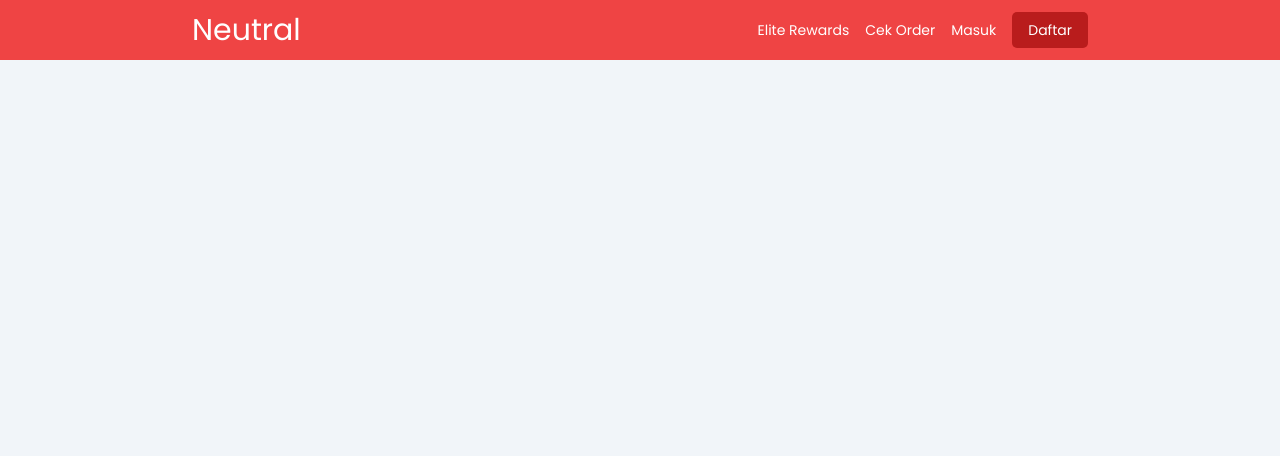
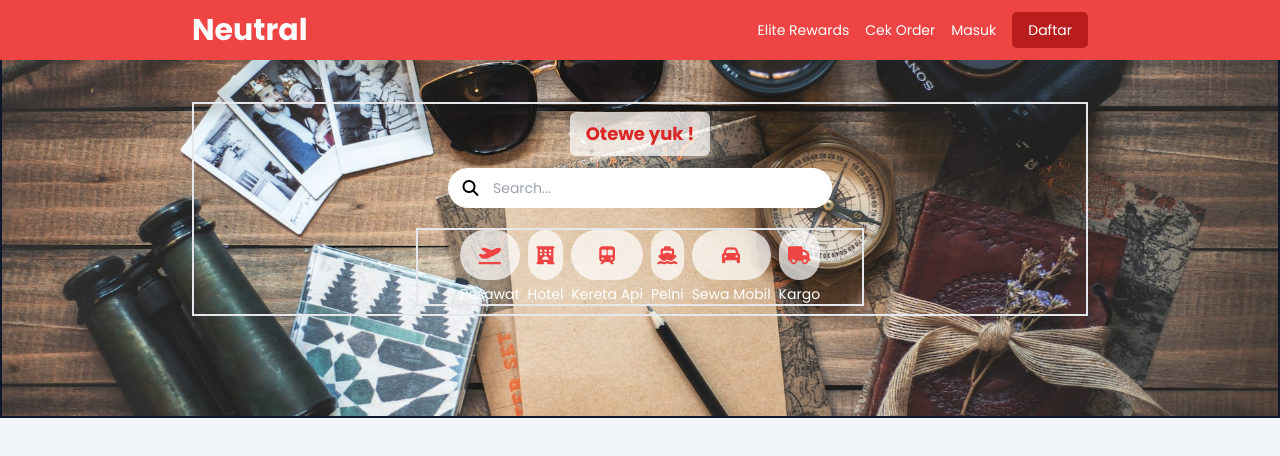
Before and after one commit to elangyudha280/ELANG_YUDHA_RAKASIWI--TEST-SINTEGRA-INOVASI-TEKNOLOGI-, a React (Create React App) app: page / in a window 1280 px wide. Shown: the top 456 px of the page. Built offline with nearby package versions, Linux system fonts and the light colour scheme.

Commit message:
selesai membuat component icon travel

```diff
--- a/src/App.js
+++ b/src/App.js
@@ -16,6 +16,7 @@ function App() {
        {/* component navbar */}
        <Navbar/>
        {/* component jumbotron */}
+       <Jumbotron/>
       </section>
     </>
   );
--- a/src/component/jumbotron.jsx
+++ b/src/component/jumbotron.jsx
@@ -1,12 +1,29 @@
 
-
+// import component container item
+import IconContainerItem from './jumbotronItem/iconContainerItem'
 
 // component jumbotron
 const Jumbotron = ()=>{
     return(
-       <setion className="jumbtron relative w-full h-[700px] border-2">
+       <section className="jumbotron px-2 py-[100px] relative w-full  border-2 border-slate-900 bg-[url('./travel.jpg')] bg-cover bg-no-repeat bg-center">
 
-       </setion>
+         <div className="container-jumbotron max-w-4xl border-2 p-2 mx-auto">
+             {/* component input search */}
+            <h2 className="title-jumbotron text-lg  w-max py-2 px-4 rounded-md mx-auto bg-white/70 backdrop-sm text-red-600 font-bold">
+                Otewe yuk !
+            </h2>
+            <div className="input-group grid grid-cols-[auto_1fr] auto-rows-auto overflow-hidden max-w-sm mx-auto mt-3 rounded-full h-[40px]  bg-white">
+                <div className="icon-search w-[45px] h-full  grid place-items-center">
+                <i className="fa-solid fa-magnifying-glass text-md"></i>
+                </div>
+                <input type="text" name="" id="" placeholder='Search...' className="w-full h-full focus:outline-none   active:border-0 active:outline-0 border-0 outline-0 pr-5 text-sm" />
+            </div>
+           {/* component icon travel */}
+           <IconContainerItem />
+         </div>
+
+
+       </section>
     )
 }
 
--- /dev/null
+++ b/src/component/jumbotronItem/iconContainerItem.jsx
@@ -0,0 +1,29 @@
+
+// component icon item
+const IconItem =({icon,textIcon}) => {
+    return (
+        <div className="icon-travel w-[auto] h-[auto] ">
+          <div className="icon w-full rounded-full mx-auto w-[50px] h-[50px] bg-white/70 grid place-items-center cursor-pointer transition-all duration-200 hover:bg-white/100 text-lg">
+          <i className={icon}></i>
+          </div>
+          <p className="text-center text-sm text-white mt-1">{textIcon}</p>
+        </div>
+    )
+}
+
+
+// COMPONENT JUMBOTRON ITEM (CONTAINER ICON)
+const IconContainerItem = ()=>{
+    return(
+      <section className="container-icon border-2 mx-auto max-w-md mt-5 flex justify-center gap-2 items-center  flex-wrap">
+            <IconItem icon='fa-solid fa-plane-departure text-md text-red-500' textIcon='Pesawat'/>
+            <IconItem icon="fa-solid fa-hotel text-red-500" textIcon='Hotel' />
+            <IconItem icon="fa-solid fa-train-subway text-red-500" textIcon='Kereta Api' />
+            <IconItem icon="fa-solid fa-ship text-red-500" textIcon='Pelni' />
+            <IconItem icon="fa-solid fa-car text-red-500" textIcon='Sewa Mobil' />
+            <IconItem icon="fa-solid fa-truck text-red-500" textIcon='Kargo' />
+      </section>
+    )
+}
+
+export default IconContainerItem;
--- a/src/component/navbar.jsx
+++ b/src/component/navbar.jsx
@@ -32,17 +32,16 @@ const Navbar = ()=>{
     return (
              <nav className="navbar w-full fixed p-3 bg-red-500 z-[10] ">
             <section className="nav-container  mx-auto relative  max-w-4xl flex flex-col sm:flex-row ">
-             <h2 className="title-nav text-3xl text-white fw-bold"><a href="#" className="no-underline text-inherit">Neutral</a></h2>
-
-             <div className="nav-item text-white text-sm flex hidden items-center justify-center flex-col  gap-y-[10px]  p-3 absolute w-full -bottom-[190px] rounded-md bg-red-500 opacity-0 transition-all duration-200  sm:bg-transparent sm:relative  sm:justify-end  sm:grow sm:bottom-0 sm:flex-row sm:gap-x-4 sm:p-0 sm:rounded-none sm:flex sm:opacity-100 "
+             <a href="#" className="title-nav text-3xl text-white font-bold no-underline s">Neutral</a>
+             <div className="nav-item text-white text-sm flex hidden items-center justify-center flex-col  gap-y-[15px]  px-3 py-5 absolute w-full -bottom-[200px] rounded-md bg-red-500 opacity-0 transition-all duration-200  sm:bg-transparent sm:relative  sm:justify-end  sm:grow sm:bottom-0 sm:flex-row sm:gap-x-4 sm:p-0 sm:rounded-none sm:flex sm:opacity-100 "
              ref={navItem}
              >
-                 <a href="#">Elite Rewards</a>
-                 <a href="#">Cek Order</a>
-                 <button className="">Masuk</button>
-                 <button className="px-4 py-2 bg-red-700 rounded-[5px]">Daftar</button>
+                 <a href="#" className="text-inherit no-underline"> Elite Rewards</a>
+                 <a href="#" className="text-inherit no-underline">Cek Order</a>
+                 <a href="#" className="text-inherit no-underline">Masuk</a>
+                 <button className="px-4 py-2 bg-red-700 rounded-[5px] w-full sm:w-[auto]">Daftar</button>
              </div>
-             <button className="hamburger grid place-items-center absolute right-0 top-0 w-[40px] rounded-full text-white  transition-all duration-200 hover:bg-hamburger active:scale-90  h-full sm:hidden"
+             <button className="hamburger grid place-items-center absolute right-0 top-0 w-[40px] rounded-full text-white  transition-all duration-200  hover:bg-hamburger active:scale-90  h-full sm:hidden "
              onClick={hamToggle}
              ref={hamburger}
              >
```
Also changed, not shown: src/travel.jpg (added).
